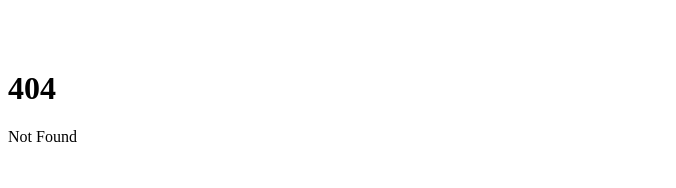
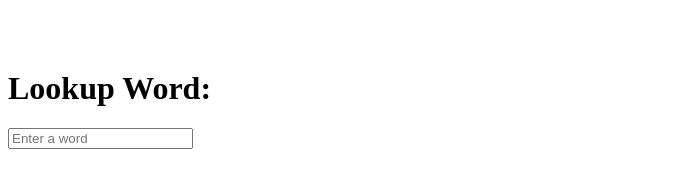
Before and after one commit to evan-poster/dictionary_webapp, a SvelteKit app in the folder svelte-project/: page /lookup in a window 1280 px wide. Before the commit this address had no page. Shown: the part 322-510 px from the top of the page, without its empty margins (0-676 px from the left). Built offline with nearby package versions, Linux system fonts and the light colour scheme.

Commit message:
lookup page added

```diff
--- /dev/null
+++ b/svelte-project/src/routes/lookup/+page.svelte
@@ -0,0 +1,52 @@
+<h1>Lookup Word:</h1>
+
+<div class="ui grid">
+  <div class="row">
+    <div class="ten wide column">
+      <form class="ui form" on:submit|preventDefault={search}>
+        <div class="field">
+          <div class="ui icon input">
+            <input type="text" placeholder="Enter a word" bind:value={searchTerm}>
+            <i class="search icon"></i>
+          </div>
+        </div>
+      </form>
+    </div>
+  </div>
+  {#if result}
+  <div class="row">
+    <div class="ten wide column">
+      <div class="ui items">
+        <div class="item">
+          <div class="content">
+            <div class="header">{result.word}</div>
+            <div class="description">{result.definition}</div>
+          </div>
+        </div>
+      </div>
+    </div>
+  </div>
+  {/if}
+</div>
+
+<script>
+  export let result = null;
+  let searchTerm = '';
+
+  function search() {
+    const url = `/api/lookup/${searchTerm}`;
+    fetch(url)
+      .then(resp => resp.json())
+      .then(data => result = data)
+  }
+</script>
+
+<style>
+  .ui.form {
+    margin-top: 1em;
+  }
+
+  .ui.items {
+    margin-top: 1em;
+  }
+</style>
```
